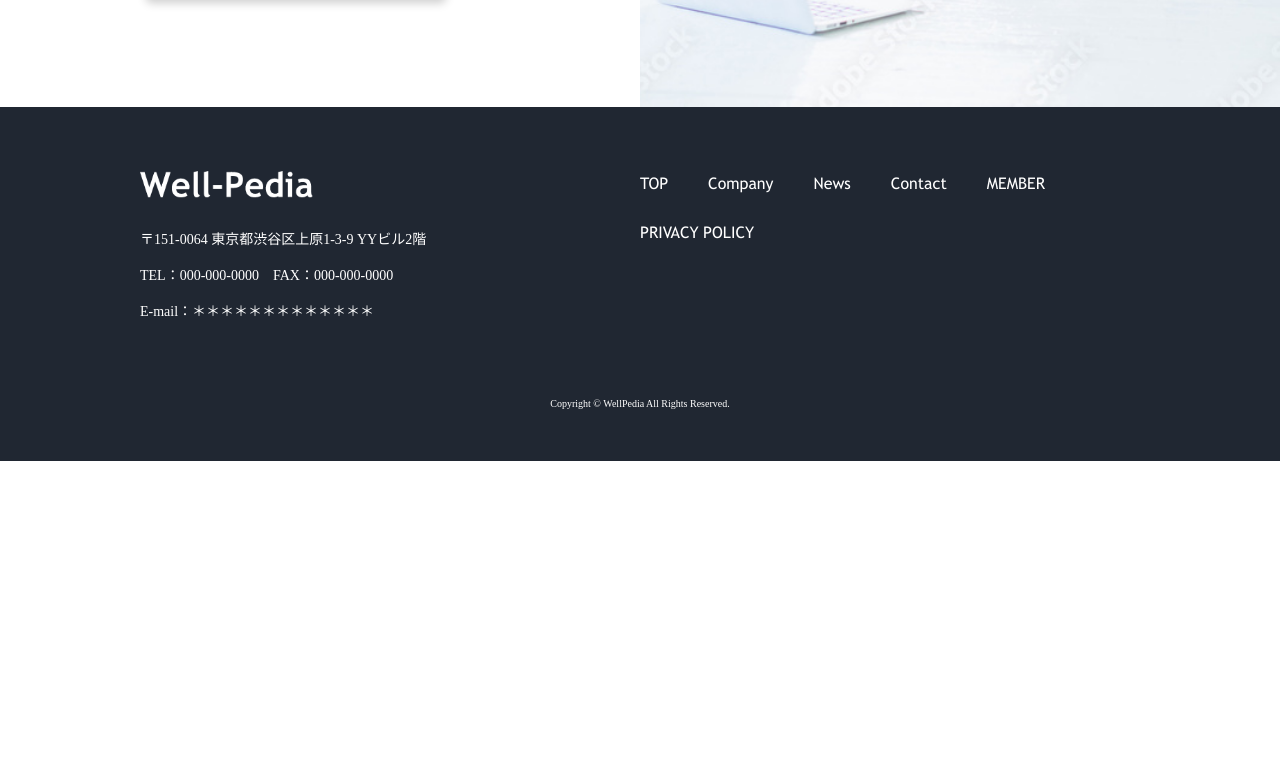
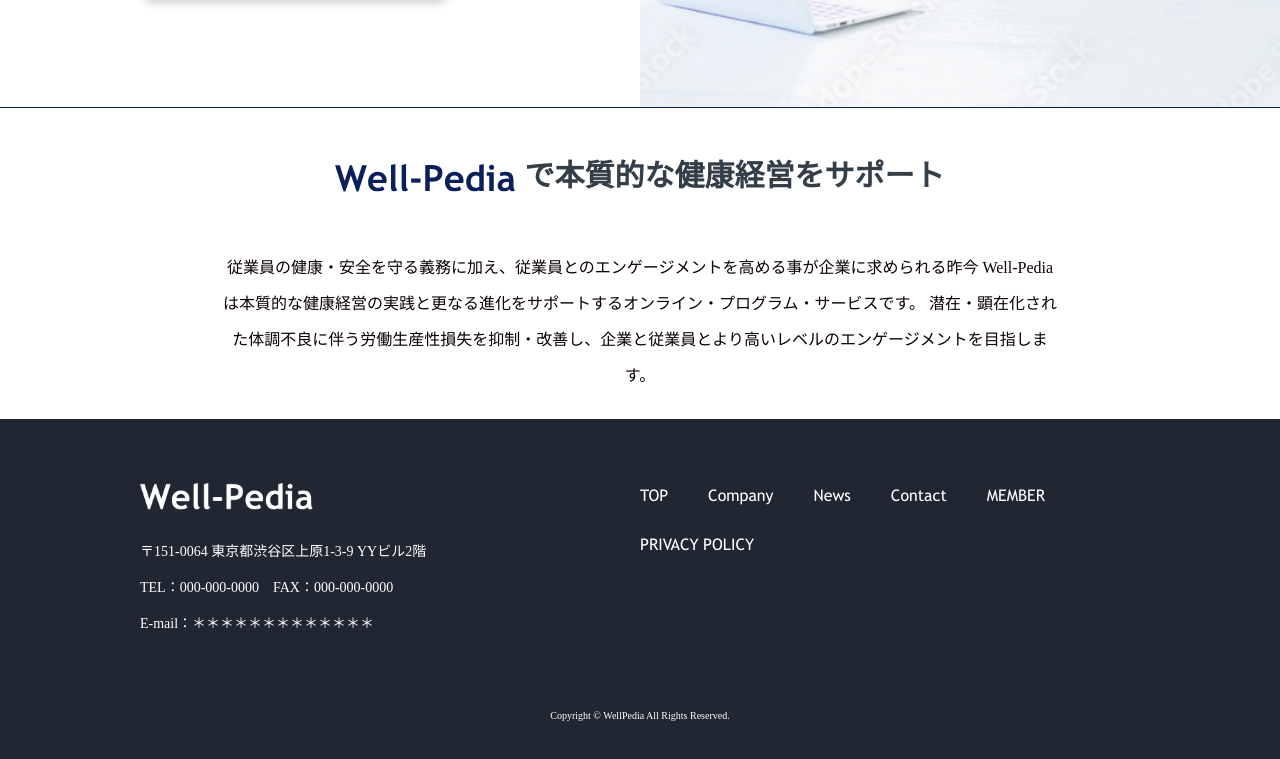
Before and after one commit to nikhilroy2/service_page_xd_to_html, a plain HTML site: page index.html in a window 1280 px wide. Shown: the part 693-1452 px from the top of the page. Before the commit the page ends 1154 px from the top, so only its background shows below. Drawn offline with nearby package versions, Linux system fonts and the light colour scheme; a web font is replaced by a local one.

Commit message:
health_suport_content_wrapper

```diff
--- a/css/components/components.scss
+++ b/css/components/components.scss
@@ -591,6 +591,7 @@
 }
 .top_section_content_wrapper {
   font-family: yugothib;
+  border-bottom: 1px solid var(--text-5b);
   * {
     line-height: 6rem;
   }
--- a/css/global_style/global_style.scss
+++ b/css/global_style/global_style.scss
@@ -237,6 +237,12 @@ h3 {
   &.mb_4 {
     margin-bottom: 4rem;
   }
+  &.mb_5 {
+    margin-bottom: 5.6rem;
+    @media (max-width: 600px) {
+      margin-bottom: 3.6rem;
+    }
+  }
   &.size_2 {
     font-size: 2rem;
     @media (max-width: 600px) {
@@ -265,6 +271,17 @@ h5 {
     @media (max-width: 600px) {
       font-size: 1.4rem;
       line-height: 2.6rem;
+    }
+  }
+  &.max_width {
+    @media (min-width: 1200px) {
+      max-width: 83.6rem;
+      margin-left: auto;
+      margin-right: auto;
+      line-height: 3.6rem;
+      font-family: yugothib;
+      letter-spacing: 0px;
+      font-weight: normal;
     }
   }
 }
--- a/index.html
+++ b/index.html
@@ -132,6 +132,26 @@
                 </div>
             </div>
         </section>
+
+        <section class="health_support_content_wrapper">
+            <div class="section_container container_left_helper container_right_helper">
+
+                <div class="section_title section_title_sub title_padding ">
+                    <div class="d-block">
+                        <h3 class=" text-center text_48 mb_5">
+                            <img src="./img/logo.png" alt="img"> で本質的な健康経営をサポート
+                        </h3>
+
+                        <h5 class="default_16 text-center max_width">
+                            従業員の健康・安全を守る義務に加え、従業員とのエンゲージメントを高める事が企業に求められる昨今
+                            Well-Pediaは本質的な健康経営の実践と更なる進化をサポートするオンライン・プログラム・サービスです。
+                            潜在・顕在化された体調不良に伴う労働生産性損失を抑制・改善し、企業と従業員とより高いレベルのエンゲージメントを目指します。
+                        </h5>
+                    </div>
+                </div>
+            </div>
+
+        </section>
     </main>
     <!-- .................................Main..................................End -->
 
```
Also changed, not shown: css/components/components.css, css/global_style/global_style.css, 2 other files.
